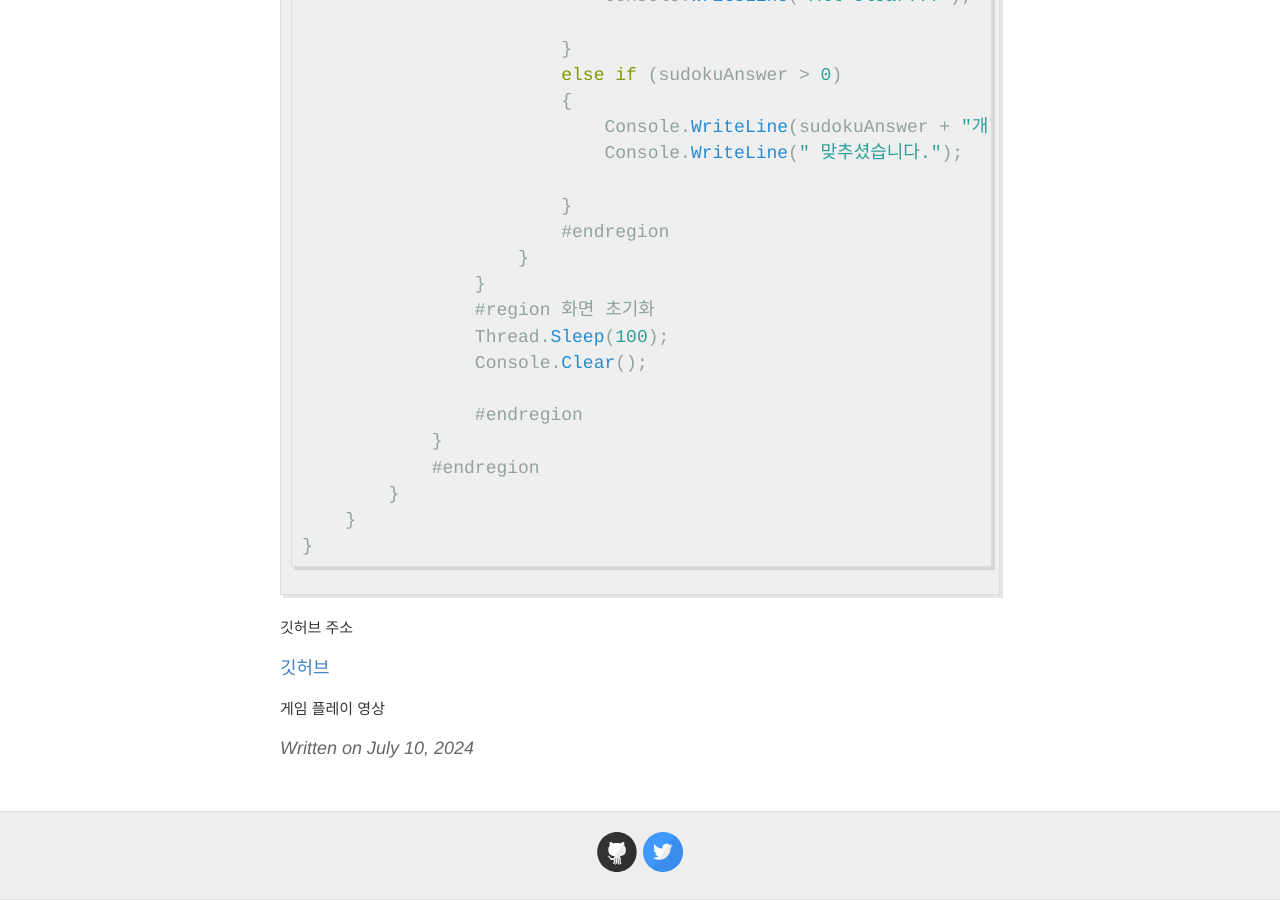
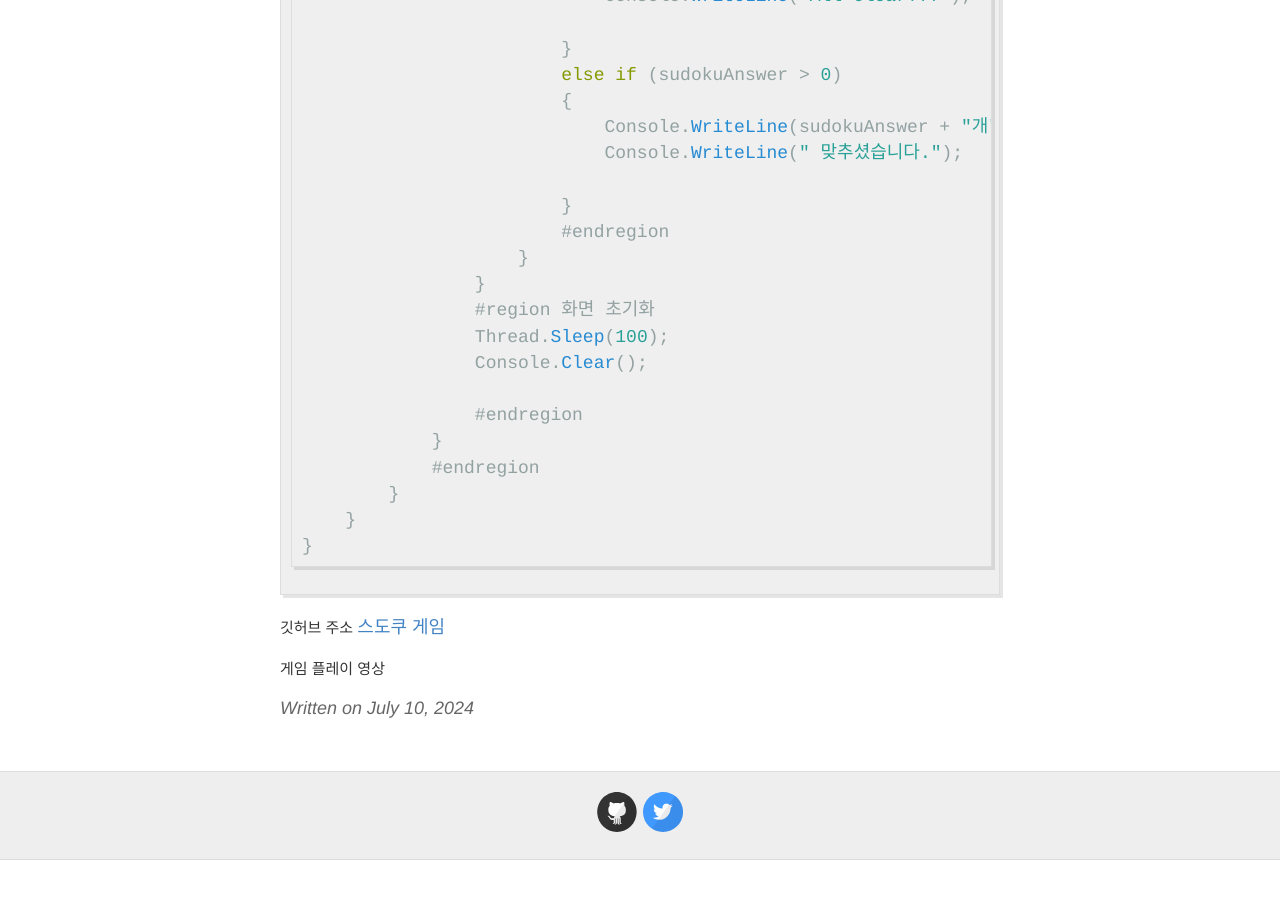
Before and after one commit to enmael/enmael.github.io, a Jekyll site: the page built from _posts/2024-7-10-sudoku2.md, in a window 1280 px wide and 900 px high, scrolled down 27127 px. Built offline with Jekyll 4.4.1, drawn with Linux system fonts in a browser that asks for light colours; comment, search, counter and statistics services are not loaded; after the commit the page ends 27987 px from its top, so only the background shows below that.

Commit message:
Update 2024-7-10-sudoku2.md

```diff
--- a/_posts/2024-7-10-sudoku2.md
+++ b/_posts/2024-7-10-sudoku2.md
@@ -1058,8 +1058,7 @@ namespace ConsoleApp1
 <span style="font-size: 15px;">
  깃허브 주소
 </span>
-
-[깃허브](https://github.com/enmael/Sudoku_-game)
+[스도쿠 게임](https://github.com/enmael/Sudoku_-game)
 
 <span style="font-size: 15px;">
   게임 플레이 영상
```
